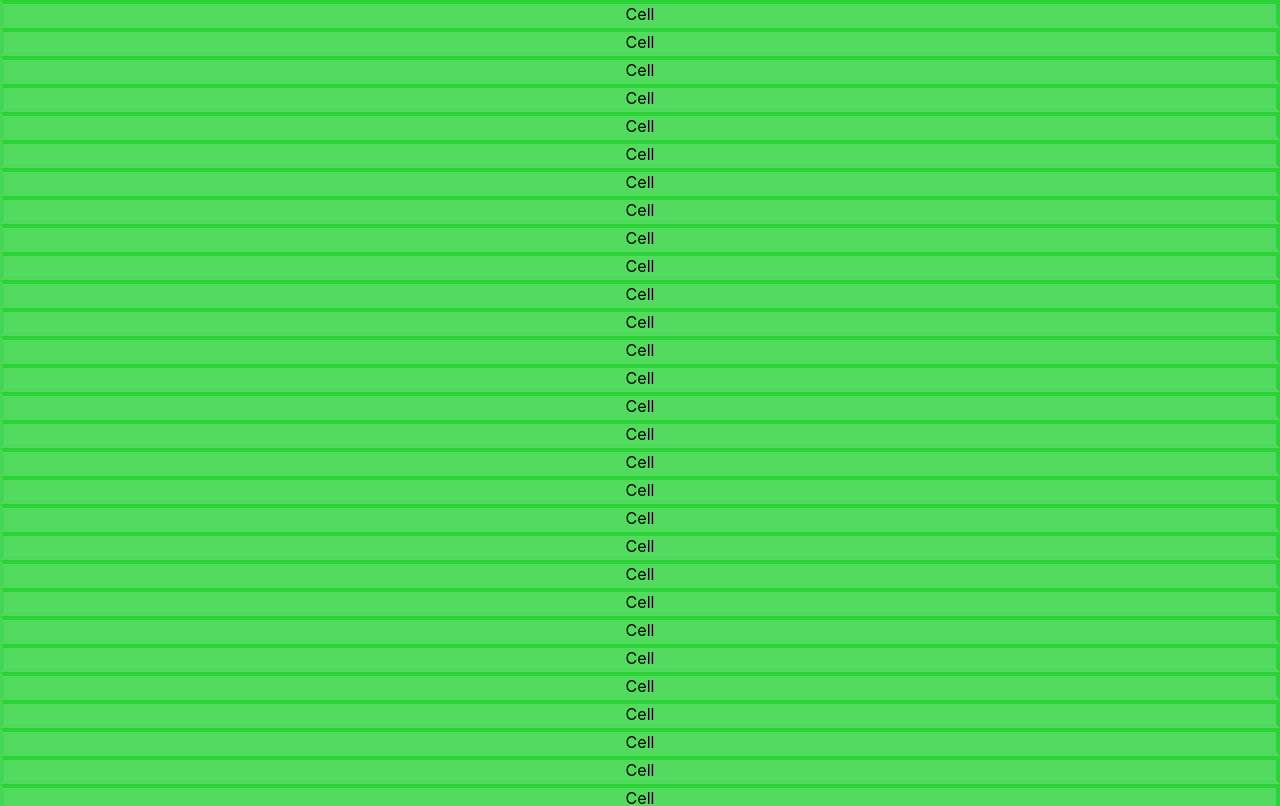
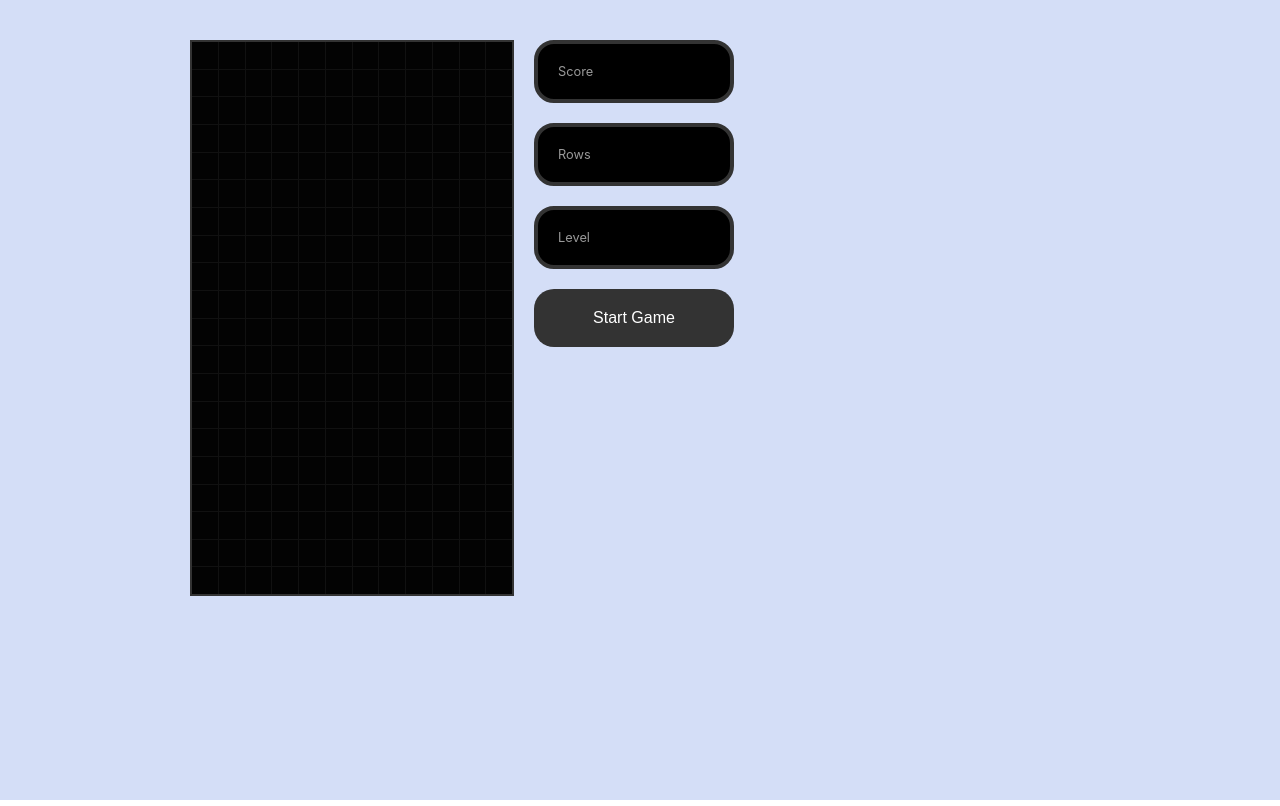
Before and after one commit to kimikoesc/tetris-with-speech, a React (Create React App) app: page / in a window 1280 px wide. Shown: the top 806 px of the page. Built offline with nearby package versions, Linux system fonts and the light colour scheme.

Commit message:
feat: setup initial styling.

```diff
--- a/src/components/Cell.jsx
+++ b/src/components/Cell.jsx
@@ -4,9 +4,7 @@
 
 function Cell({ type }) {
     return (
-        <StyledCell type={'L'} color={ allTetrominoes['L'].color }>
-            Cell
-        </StyledCell>
+        <StyledCell type={type} color={ allTetrominoes[type].color }/>
     )
 }
 
--- a/src/components/Display.jsx
+++ b/src/components/Display.jsx
@@ -1,10 +1,9 @@
 import React from 'react';
+import { StyledDisplay } from './styles/style-display';
 
 function Display({ gameOver, text }) {
     return (
-        <div>
-            { text }
-        </div>
+        <StyledDisplay gameOver={gameOver}>{ text }</StyledDisplay>
     )
 }
 
--- a/src/components/Stage.jsx
+++ b/src/components/Stage.jsx
@@ -1,13 +1,14 @@
 import React from 'react';
 import Cell from "./Cell";
+import { StyledStage } from "./styles/style-stage";
 
 function Stage(props) {
     const { stage } = props;
 
     return (
-        <div>
+        <StyledStage width={stage[0].length} height={stage.length}>
             { stage.map(row => row.map((cell, x) => <Cell key={x} type={cell[0]}/>)) }
-        </div>
+        </StyledStage>
     )
 }
 
--- a/src/components/StartButton.jsx
+++ b/src/components/StartButton.jsx
@@ -1,10 +1,11 @@
 import React from 'react';
+import { StyledStartButton } from './styles/style-startbutton';
 
 function StartButton({ callback }) {
     return (
-        <div>
+        <StyledStartButton onClick={callback}>
             Start Game
-        </div>
+        </StyledStartButton>
     )
 }
 
--- a/src/components/Tetris.jsx
+++ b/src/components/Tetris.jsx
@@ -1,5 +1,6 @@
 import React from 'react';
 import { createStage } from '../gameHelpers';
+import { StyledTetrisWrapper, StyledTetris } from './styles/style-tetris';
 
 // Components
 import Stage from './Stage';
@@ -7,8 +8,10 @@
 import StartButton from './StartButton';
 
 function Tetris() {
+    console.log(createStage())
     return (
-        <div>
+        <StyledTetrisWrapper>
+            <StyledTetris>
                 <Stage stage={createStage()}/>
                 <aside>
                     <div>
@@ -18,7 +21,8 @@
                     </div>
                     <StartButton/>
                 </aside>
-        </div>
+            </StyledTetris>
+        </StyledTetrisWrapper>
     )
 }
 
--- /dev/null
+++ b/src/components/styles/style-display.js
@@ -0,0 +1,16 @@
+import styled from "styled-components";
+
+export const StyledDisplay = styled.div`
+    box-sizing: border-box;
+    display: flex;
+    align-items: center;
+    margin: 0 0 20px 0;
+    padding: 20px;
+    border: 4px solid #333;
+    min-height: 30px;
+    width: 100%;
+    border-radius: 20px;
+    color: ${props => (props.gameOver ? 'red' : '#999')};
+    background: #000;
+    font-size: 0.8rem;
+`
--- /dev/null
+++ b/src/components/styles/style-stage.js
@@ -0,0 +1,15 @@
+import styled from "styled-components";
+
+export const StyledStage = styled.div`
+    display: grid;
+    grid-template-rows: repeat(
+    ${props => props.height},
+    calc(25vw / ${props => props.width})
+    );
+    grid-template-columns: repeat(${props => props.width}, 1fr);
+    grid-gap: 1px;
+    border: 2px solid #333;
+    width: 100%;
+    max-width: 25vw;
+    background: #111;
+`
--- /dev/null
+++ b/src/components/styles/style-startbutton.js
@@ -0,0 +1,16 @@
+import styled from "styled-components";
+
+export const StyledStartButton = styled.button`
+    box-sizing: border-box;
+    margin: 0 0 20px 0;
+    padding: 20px;
+    min-height: 30px;
+    width: 100%;
+    border-radius: 20px;
+    border: none;
+    color: white;
+    background: #333;
+    font-size: 1rem;
+    outline: none;
+    cursor: pointer;
+`
--- /dev/null
+++ b/src/components/styles/style-tetris.js
@@ -0,0 +1,24 @@
+import styled from "styled-components";
+
+export const StyledTetrisWrapper = styled.div`
+    width: 100vw;
+    height: 100vh;
+    background-color: #d4def7;
+    background-size: cover;
+    overflow: hidden;
+`
+
+export const StyledTetris = styled.div`
+    display: flex;
+    align-items: flex-start;
+    padding: 40px;
+    margin: 0 auto;
+    max-width: 900px;
+
+    aside {
+        width: 100%;
+        max-width: 200px;
+        display: block;
+        padding: 0 20px;
+    }
+`
```
Lines whose indentation alone changed are shown as unchanged.
